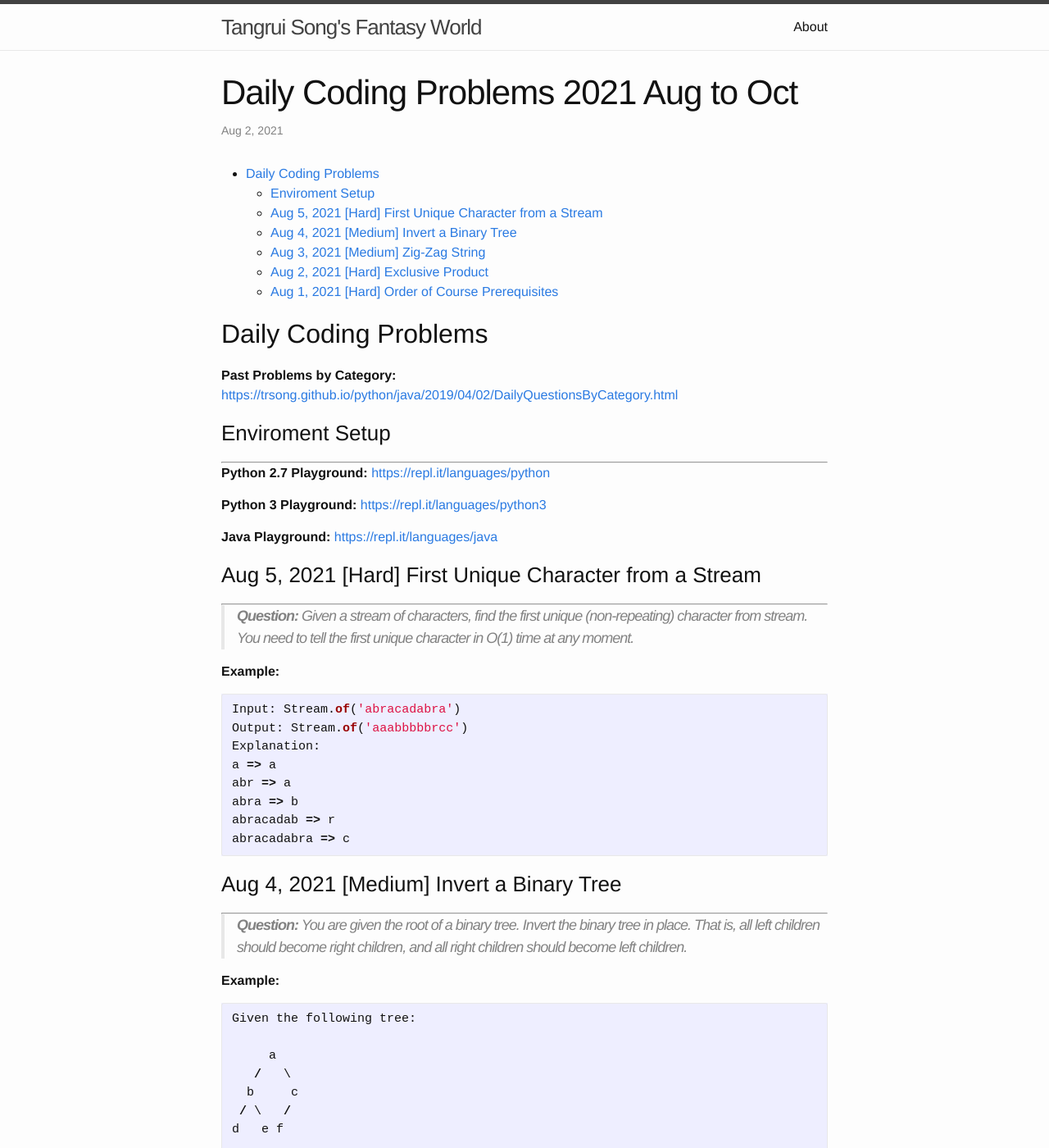
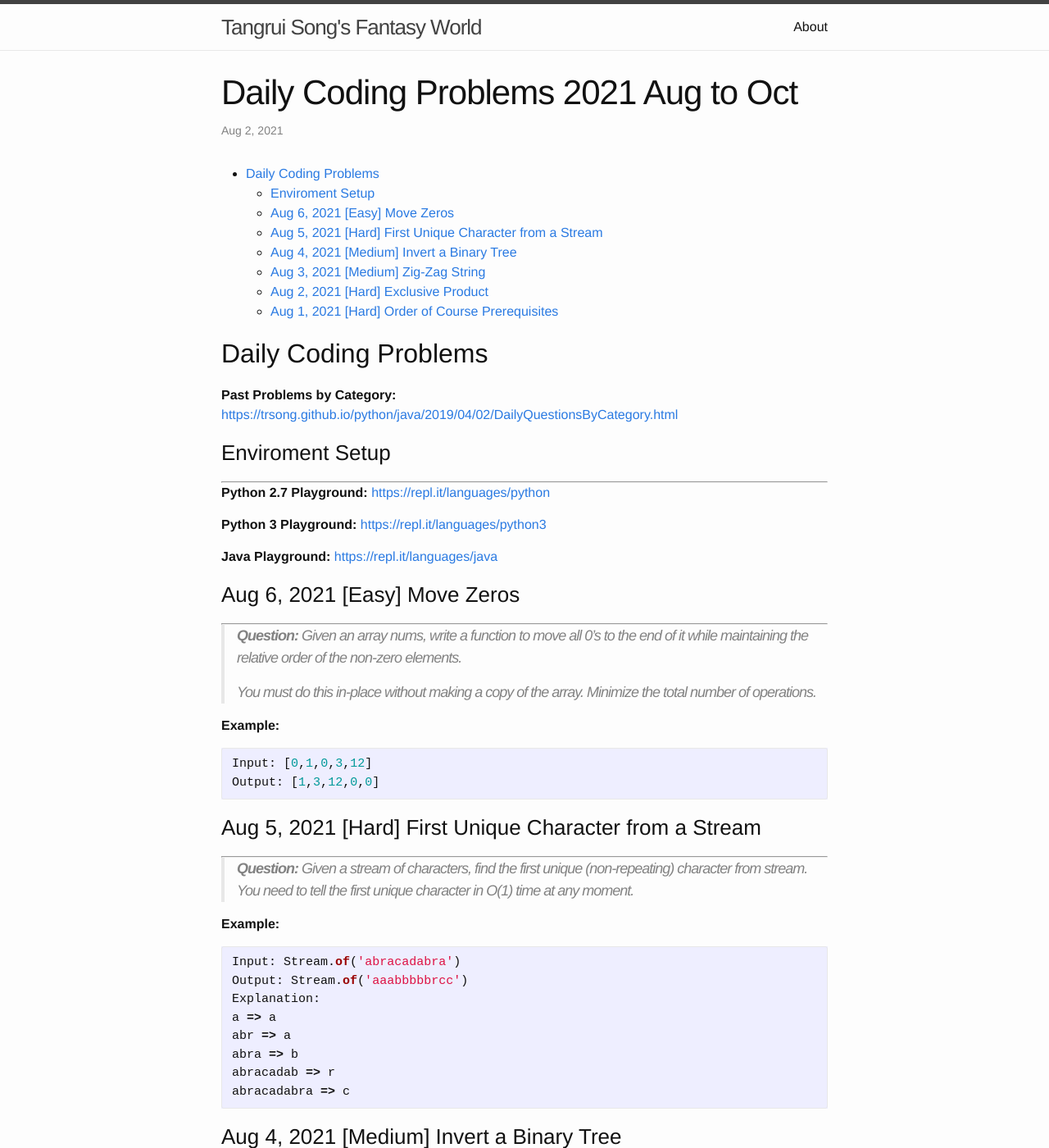
Before and after one commit to trsong/trsong.github.io, a Jekyll site: the page built from _posts/2021-08-01-DailyQuestionsAug.md, in a window 1280 px wide and 1400 px high. Shown: the whole window at 82% size. Built offline with Jekyll 4.4.1, drawn with Linux system fonts in a browser that asks for light colours.

Commit message:
Add Aug 6 question.

````diff
--- a/_posts/2021-08-01-DailyQuestionsAug.md
+++ b/_posts/2021-08-01-DailyQuestionsAug.md
@@ -19,6 +19,19 @@ categories: Python/Java
 **Python 3 Playground:** [https://repl.it/languages/python3](https://repl.it/languages/python3)
 
 **Java Playground:** [https://repl.it/languages/java](https://repl.it/languages/java)
+
+
+### Aug 6, 2021 \[Easy\] Move Zeros
+---
+> **Question:** Given an array nums, write a function to move all 0's to the end of it while maintaining the relative order of the non-zero elements.
+>
+> You must do this in-place without making a copy of the array. Minimize the total number of operations.
+
+**Example:**
+```py
+Input: [0,1,0,3,12]
+Output: [1,3,12,0,0]
+```
 
 
 ### Aug 5, 2021 \[Hard\] First Unique Character from a Stream
````
